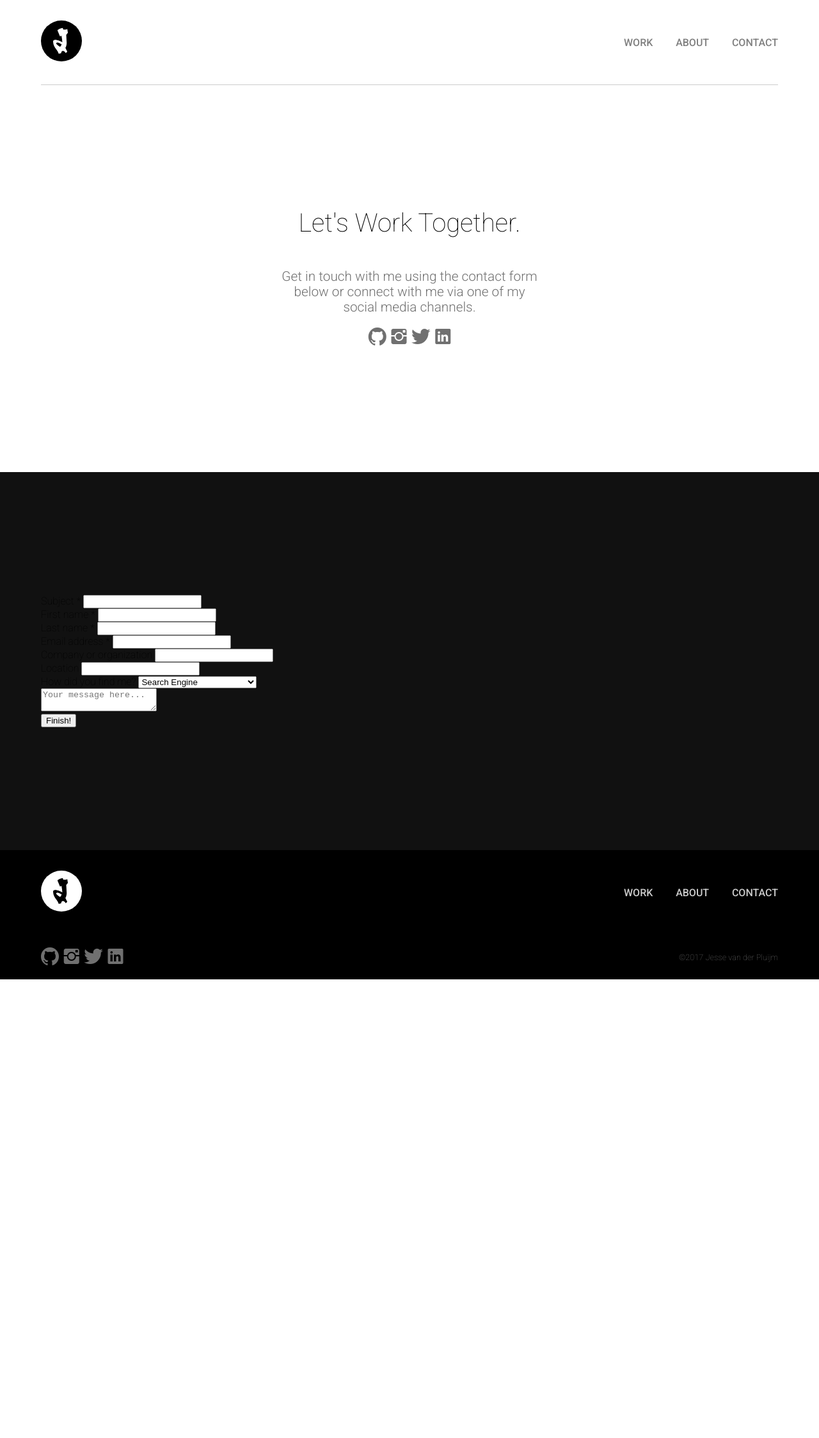
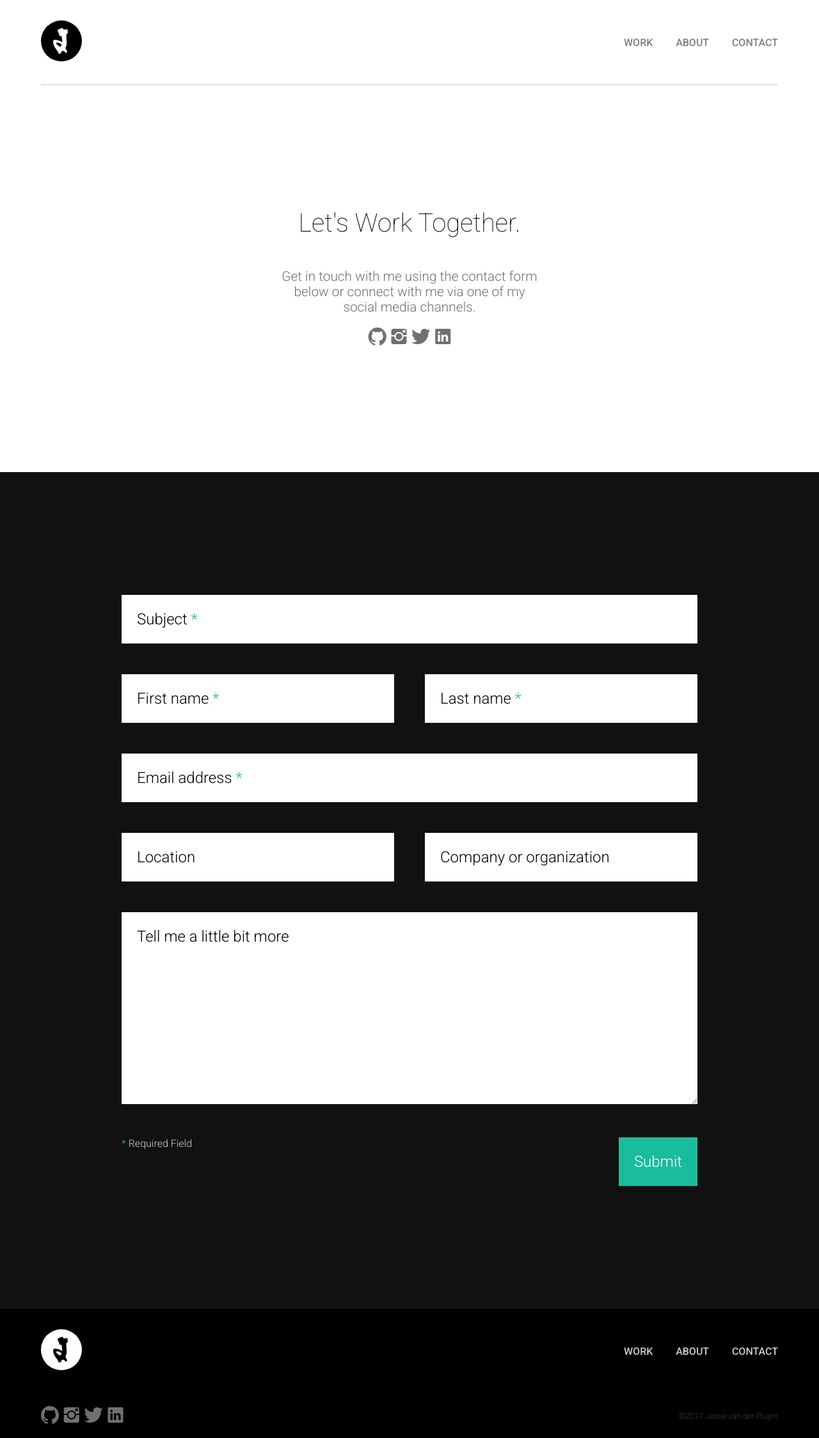
Before and after one commit to jessevdp/jessevdp.github.io, a Jekyll site: the page built from pages/contact.html, in a window 1280 px wide. Shown: the whole page at 64% size. Built offline with Jekyll 4.4.1, drawn with Linux system fonts in a browser that asks for light colours; before the commit the page ends 1531 px from its top, so only the background shows below that.

Commit message:
From updates (v2) (STYLED)
Styled the form, looks pretty good now!

```diff
--- a/_includes/scripts.html
+++ b/_includes/scripts.html
@@ -1,3 +1,8 @@
 <script src="{{ site.baseurl }}/assets/js/jquery.min.js"></script>
 <script src="{{ site.baseurl }}/assets/js/jquery.scrollLock.js"></script>
 <script src="{{ site.baseurl }}/assets/js/script.js"></script>
+
+{% if page.title == 'contact' %}
+<!-- SPECIAL FORM SCRIPTS -->
+<script src="{{ site.baseurl }}/assets/js/form.js"></script>
+{% endif %}
--- a/_sass/contact/form.sass
+++ b/_sass/contact/form.sass
@@ -1,6 +1,97 @@
 section#form
+  $form-spacer: 3rem
+  $form-spacer-inner: 1.5rem
+
   background-color: $color-dark
   padding: $vertical-spacer-small $side-spacing-small
+  *
+    font-weight: 300
+
+  form
+    max-width: 900px
+    margin: 0 auto
+
+  .form-group
+    box-sizing: border-box
+    position: relative
+    width: 100%
+    margin-bottom: $form-spacer
+
+
+    label
+      position: absolute
+      left: $form-spacer-inner
+      font-size: 1.5rem
+      transition: all 300ms
+      &:hover
+        cursor: pointer
+      span
+        color: $color-main
+    &:not(.textarea) label
+      top: 50%
+      transform: translateY(-50%)
+    &.textarea label
+      top: $form-spacer-inner
+    &.focussed label
+      opacity: 0
+      visibility: hidden
+
+    input[type="text"], textarea
+      box-sizing: border-box
+      width: 100%
+      padding: $form-spacer-inner
+      font-size: 1.5rem
+
+      color: $text-color-dark-secondary
+
+      // Browsers resets
+      border: none
+      border-radius: 0
+      &:focus
+        outline: 0
+
+    textarea
+      min-height: 300px
+      max-height: 500px
+      resize: vertical
+
+  .two-up
+    display: flex
+    flex-wrap: wrap
+    .form-group
+      width: 100%
+
+  .bottom-row
+    display: flex
+    flex-wrap: wrap-reverse
+    justify-content: space-between
+
+    .required
+      color: $text-color-light-secondary
+      span
+        color: $color-main
+
+    .submit
+      background-color: $color-main
+      color: $text-color-light
+      padding: $form-spacer-inner
+      font-size: 1.5rem
+      cursor: pointer
+
+      &:hover
+        background-color: #fff
+        color: $text-color-dark
 
   +mediaQ('md')
     padding: $vertical-spacer $side-spacing
+
+    .two-up
+      display: flex
+      .form-group
+        width: 50%
+        &:first-child
+          padding-right: ($form-spacer / 2)
+        &:last-child
+          padding-left: ($form-spacer / 2)
+          label
+            left: $form-spacer-inner + ($form-spacer / 2)
--- /dev/null
+++ b/assets/js/form.js
@@ -0,0 +1,18 @@
+$('.form-group').click(function () {
+  $(this).addClass('focussed')
+  $(this).find('input[type="text"]').focus()
+  $(this).find('textarea').focus()
+})
+
+$(document).mouseup(function (e) {
+  $('.form-group.focussed').each(function () {
+
+    // If the field has content... Don't show the label
+    var content = $(this).find('input').val() || $(this).find('textarea').val()
+    if (content) { return }
+
+    if (! $(this).is(e.target) && $(this).has(e.target).length === 0) {
+      $(this).removeClass('focussed')
+    }
+  })
+})
--- a/pages/contact.html
+++ b/pages/contact.html
@@ -47,14 +47,10 @@ permalink: /contact/
       </div>
     </div>
 
-    <div class="two-up">
+    <div class="full-width">
       <div class="form-group">
         <label>Email address <span>*</span></label>
         <input type="text" name="email"/>
-      </div>
-      <div class="form-group">
-        <label>Company or organization</label>
-        <input type="text" name="company-organization"/>
       </div>
     </div>
 
@@ -64,21 +60,22 @@ permalink: /contact/
         <input type="text" name="email"/>
       </div>
       <div class="form-group">
-        <label>How did you find me?</label>
-        <select name="found-me" />
-          <option value="search-engine" />Search Engine</option>
-          <option value="social-media" />Social Media</option>
-          <option value="referral" />Referral / Recommendation</option>
-          <option value="other" />Other</option>
-        </select>
+        <label>Company or organization</label>
+        <input type="text" name="company-organization"/>
       </div>
     </div>
 
     <div class="full-width">
-      <textarea name="message" placeholder="Your message here..." ></textarea/>
+      <div class="form-group textarea">
+        <label>Tell me a little bit more</label>
+        <textarea name="message"></textarea/>
+      </div>
     </div>
 
-    <input type="submit" class="btn btn-default" value="Finish!" />
+    <div class="bottom-row">
+      <div class="required"><span>*</span> Required Field</div>
+      <div class="submit">Submit</div>
+    </div>
 
   </form>
 </section>
```
